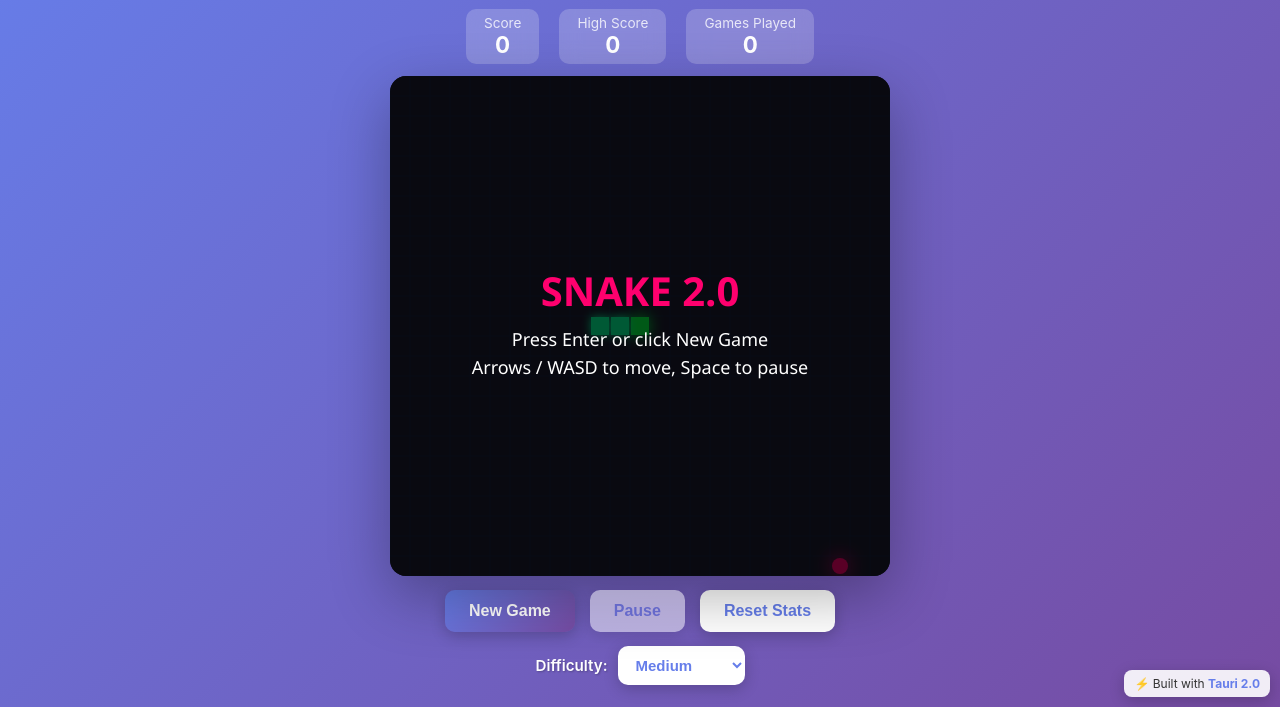
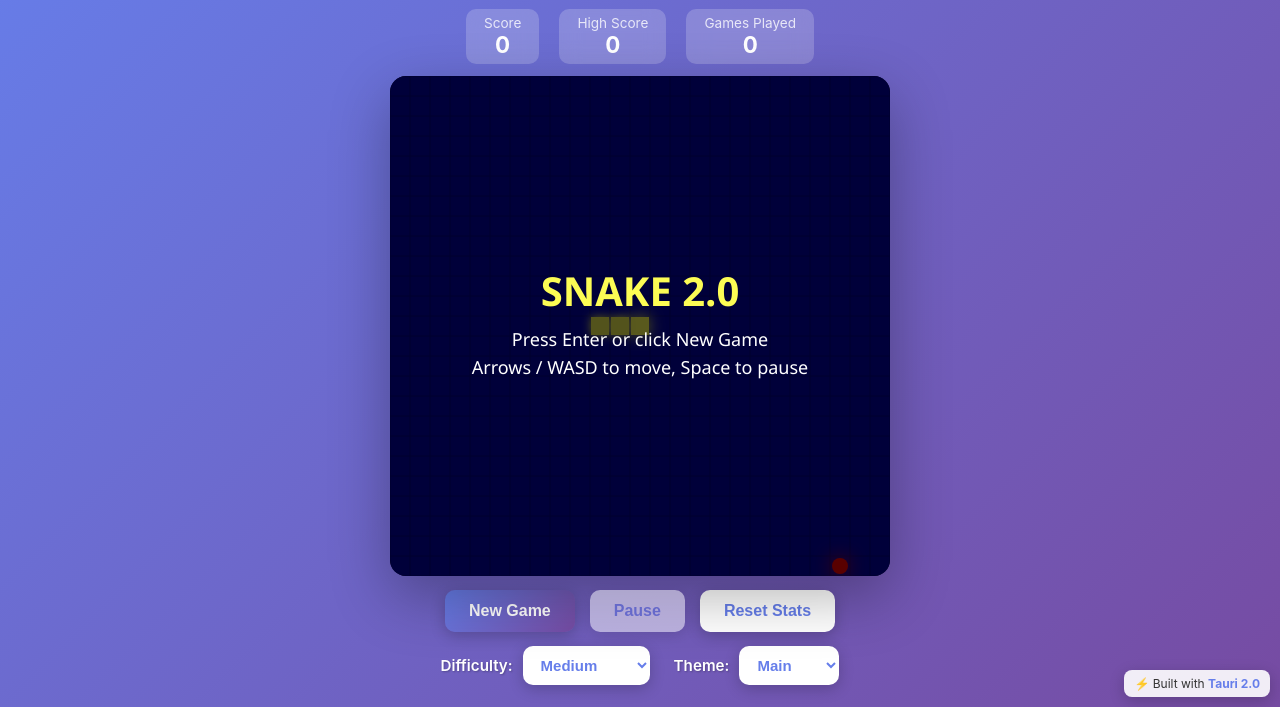
Before and after one commit to bazheng66/bazheng66-snake-tauri, a website built with Vite: page index.html in a window 1280 px wide. Shown: the part 93-800 px from the top of the page. Built offline with nearby package versions, Linux system fonts and the light colour scheme.

Commit message:
Add Canvas theme palettes from original Snake themes
Port Main, Dark, Matrix, Neon, and Golden into draw-time color
palettes, add a Theme dropdown, and persist selection via
update_settings + save_game_state (restored on startup).

```diff
--- a/index.html
+++ b/index.html
@@ -209,22 +209,29 @@
       }
 
 
-      .difficulty-control {
+      .settings-bar {
+        display: flex;
+        flex-wrap: wrap;
+        gap: 16px 24px;
+        margin-top: 14px;
+        justify-content: center;
+        align-items: center;
+      }
+
+      .settings-control {
         display: flex;
         align-items: center;
         gap: 10px;
-        margin-top: 14px;
         color: white;
-        justify-content: center;
       }
 
-      .difficulty-control label {
+      .settings-control label {
         font-weight: 600;
         font-size: 0.95em;
         text-shadow: 1px 1px 2px rgba(0,0,0,0.25);
       }
 
-      .difficulty-control select {
+      .settings-control select {
         padding: 10px 14px;
         font-size: 15px;
         font-weight: 600;
@@ -237,11 +244,11 @@
         outline: none;
       }
 
-      .difficulty-control select:hover {
+      .settings-control select:hover {
         box-shadow: 0 6px 20px rgba(0,0,0,0.3);
       }
 
-      .difficulty-control select:focus {
+      .settings-control select:focus {
         box-shadow: 0 0 0 3px rgba(255,255,255,0.45), 0 6px 20px rgba(0,0,0,0.3);
       }
 
@@ -285,7 +292,8 @@
         <button class="btn btn-secondary" id="btn-reset-stats">Reset Stats</button>
       </div>
 
-      <div class="difficulty-control">
+      <div class="settings-bar">
+        <div class="settings-control">
           <label for="select-difficulty">Difficulty:</label>
           <select id="select-difficulty" autocomplete="off">
             <option value="easy">Easy</option>
@@ -294,6 +302,17 @@
             <option value="impossible">Impossible</option>
             <option value="rush">Rush</option>
           </select>
+        </div>
+        <div class="settings-control">
+          <label for="select-theme">Theme:</label>
+          <select id="select-theme" autocomplete="off">
+            <option value="main" selected>Main</option>
+            <option value="dark">Dark</option>
+            <option value="matrix">Matrix</option>
+            <option value="neon">Neon</option>
+            <option value="golden">Golden</option>
+          </select>
+        </div>
       </div>
 
       <!-- Mobile gamepad -->
--- a/src/main.ts
+++ b/src/main.ts
@@ -38,6 +38,83 @@ function baseStepMs(difficulty: string): number {
   return DIFFICULTY_STEP_MS[normalizeDifficulty(difficulty)];
 }
 
+/** Canvas color palettes adapted from patorjk/JavaScript-Snake CSS themes. */
+interface ThemePalette {
+  background: string;
+  grid: string;
+  snakeHead: string;
+  snakeBody: string;
+  food: string;
+  overlayTitle: string;
+  overlayText: string;
+}
+
+const THEME_PALETTES: Record<string, ThemePalette> = {
+  // Main Theme by patorjk — blue field, yellow snakeblock.png, red food
+  main: {
+    background: '#0000a8',
+    grid: '#000080',
+    snakeHead: '#ffff54',
+    snakeBody: '#f0f050',
+    food: '#ff0000',
+    overlayTitle: '#fcfc54',
+    overlayText: '#ffffff',
+  },
+  // Dark Theme by KenyStev — purple field, dark teal body / white highlights
+  dark: {
+    background: '#312e44',
+    grid: '#241f33',
+    snakeHead: '#f0f0f0',
+    snakeBody: '#102020',
+    food: '#000000',
+    overlayTitle: '#938996',
+    overlayText: '#c4bbc9',
+  },
+  // Matrix Theme by Geahad Haymor — black field, green snake, red food
+  matrix: {
+    background: '#000000',
+    grid: '#003b08',
+    snakeHead: '#00ff11',
+    snakeBody: '#00a050',
+    food: '#d00000',
+    overlayTitle: '#00ff11',
+    overlayText: '#00ff11',
+  },
+  // Neon Theme by Daisy21000 — cyan field, neon-yellow body, red food
+  neon: {
+    background: '#00ffd4',
+    grid: '#00d9b5',
+    snakeHead: '#0fff00',
+    snakeBody: '#f0f000',
+    food: '#ff0000',
+    overlayTitle: '#0fff00',
+    overlayText: '#000000',
+  },
+  // Golden Theme By JosephVoboril29 — gold field / head, copper body, amber food
+  golden: {
+    background: '#b9a21d',
+    grid: '#9a8919',
+    snakeHead: '#ffe81c',
+    snakeBody: '#c4480f',
+    food: '#ffbb00',
+    overlayTitle: '#ffe81c',
+    overlayText: '#ffffff',
+  },
+};
+
+const DEFAULT_THEME = 'main';
+
+function normalizeTheme(raw: string | undefined | null): string {
+  if (raw && raw in THEME_PALETTES) return raw;
+  // Legacy save used "classic" before named themes existed.
+  if (raw === 'classic') return DEFAULT_THEME;
+  return DEFAULT_THEME;
+}
+
+function themePalette(theme: string): ThemePalette {
+  return THEME_PALETTES[normalizeTheme(theme)];
+}
+
 // Tauri backend integration
 class TauriGameManager {
   private gameStats: GameStats | null = null;
@@ -47,6 +124,9 @@ class TauriGameManager {
       this.gameStats = await invoke<GameStats>('load_game_state');
       this.gameStats.settings.difficulty = normalizeDifficulty(
         this.gameStats.settings.difficulty
+      );
+      this.gameStats.settings.theme = normalizeTheme(
+        this.gameStats.settings.theme
       );
       this.updateUI();
       console.log('✅ Game state loaded from Tauri backend:', this.gameStats);
@@ -58,7 +138,7 @@ class TauriGameManager {
         total_score: 0,
         settings: {
           sound_enabled: true,
-          theme: 'classic',
+          theme: DEFAULT_THEME,
           difficulty: DEFAULT_DIFFICULTY
         }
       };
@@ -99,6 +179,9 @@ class TauriGameManager {
       this.gameStats.settings.difficulty = normalizeDifficulty(
         this.gameStats.settings.difficulty
       );
+      this.gameStats.settings.theme = normalizeTheme(
+        this.gameStats.settings.theme
+      );
       this.updateUI();
     } catch (error) {
       console.error('Failed to reset stats:', error);
@@ -112,12 +195,12 @@ class TauriGameManager {
   getSettings(): GameSettings {
     return {
       sound_enabled: this.gameStats?.settings.sound_enabled ?? true,
-      theme: this.gameStats?.settings.theme ?? 'classic',
+      theme: this.getTheme(),
       difficulty: this.getDifficulty()
     };
   }
 
-  /** Persist difficulty (and current sound/theme) via update_settings + save_game_state. */
+  /** Persist difficulty (keeping sound/theme) via update_settings + save_game_state. */
   async setDifficulty(difficulty: string): Promise<string> {
     const next = normalizeDifficulty(difficulty);
     const settings: GameSettings = {
@@ -136,16 +219,41 @@ class TauriGameManager {
     return next;
   }
 
+  getTheme(): string {
+    return normalizeTheme(this.gameStats?.settings.theme);
+  }
+
+  /** Persist theme (keeping sound/difficulty) via update_settings + save_game_state. */
+  async setTheme(theme: string): Promise<string> {
+    const next = normalizeTheme(theme);
+    const settings: GameSettings = {
+      ...this.getSettings(),
+      theme: next
+    };
+    try {
+      await invoke('update_settings', { settings });
+      await invoke('save_game_state');
+      if (this.gameStats) {
+        this.gameStats.settings = settings;
+      }
+    } catch (error) {
+      console.error('Failed to save theme:', error);
+    }
+    return next;
+  }
+
   updateUI() {
     if (!this.gameStats) return;
 
     const highScoreEl = document.getElementById('high-score');
     const gamesPlayedEl = document.getElementById('games-played');
     const difficultyEl = document.getElementById('select-difficulty') as HTMLSelectElement | null;
+    const themeEl = document.getElementById('select-theme') as HTMLSelectElement | null;
 
     if (highScoreEl) highScoreEl.textContent = this.gameStats.high_score.toString();
     if (gamesPlayedEl) gamesPlayedEl.textContent = this.gameStats.games_played.toString();
     if (difficultyEl) difficultyEl.value = this.getDifficulty();
+    if (themeEl) themeEl.value = this.getTheme();
   }
 
   showNotification(title: string, score: number) {
@@ -192,6 +300,8 @@ class SnakeGame {
   private turnQueue: Point[] = [];
   private score = 0;
   private difficulty = DEFAULT_DIFFICULTY;
+  private theme = DEFAULT_THEME;
+  private palette = themePalette(DEFAULT_THEME);
   private stepMs = baseStepMs(DEFAULT_DIFFICULTY);
   private status: GameStatus = 'idle';
   private won = false;
@@ -226,6 +336,16 @@ class SnakeGame {
 
   getDifficulty() {
     return this.difficulty;
+  }
+
+  setTheme(theme: string) {
+    this.theme = normalizeTheme(theme);
+    this.palette = themePalette(this.theme);
+    this.draw();
+  }
+
+  getTheme() {
+    return this.theme;
   }
 
   newGame() {
@@ -393,14 +513,14 @@ class SnakeGame {
   }
 
   private draw() {
-    const { ctx } = this;
+    const { ctx, palette } = this;
     const size = this.gridSize * this.tileCount;
 
-    ctx.fillStyle = '#1a1a2e';
+    ctx.fillStyle = palette.background;
     ctx.fillRect(0, 0, size, size);
 
     // Grid, batched into a single path
-    ctx.strokeStyle = '#16213e';
+    ctx.strokeStyle = palette.grid;
     ctx.beginPath();
     for (let i = 0; i <= this.tileCount; i++) {
       ctx.moveTo(i * this.gridSize, 0);
@@ -412,7 +532,7 @@ class SnakeGame {
 
     // Snake
     this.snake.forEach((segment, index) => {
-      const color = index === 0 ? '#00ff41' : '#0f9';
+      const color = index === 0 ? palette.snakeHead : palette.snakeBody;
       ctx.fillStyle = color;
       ctx.shadowColor = color;
       ctx.shadowBlur = index === 0 ? 15 : 10;
@@ -426,8 +546,8 @@ class SnakeGame {
 
     // Food
     ctx.shadowBlur = 20;
-    ctx.shadowColor = '#ff006e';
-    ctx.fillStyle = '#ff006e';
+    ctx.shadowColor = palette.food;
+    ctx.fillStyle = palette.food;
     ctx.beginPath();
     ctx.arc(
       this.food.x * this.gridSize + this.gridSize / 2,
@@ -453,7 +573,7 @@ class SnakeGame {
   }
 
   private drawOverlay(title: string, ...lines: string[]) {
-    const { ctx } = this;
+    const { ctx, palette } = this;
     const size = this.gridSize * this.tileCount;
     const center = size / 2;
 
@@ -461,11 +581,11 @@ class SnakeGame {
     ctx.fillRect(0, 0, size, size);
 
     ctx.textAlign = 'center';
-    ctx.fillStyle = '#ff006e';
+    ctx.fillStyle = palette.overlayTitle;
     ctx.font = 'bold 40px "Segoe UI", sans-serif';
     ctx.fillText(title, center, center - 20);
 
-    ctx.fillStyle = '#ffffff';
+    ctx.fillStyle = palette.overlayText;
     ctx.font = '18px "Segoe UI", sans-serif';
     lines.forEach((line, i) => ctx.fillText(line, center, center + 20 + i * 28));
   }
@@ -479,6 +599,7 @@ async function initApp() {
   const btnPause = document.getElementById('btn-pause') as HTMLButtonElement | null;
   const btnResetStats = document.getElementById('btn-reset-stats');
   const selectDifficulty = document.getElementById('select-difficulty') as HTMLSelectElement | null;
+  const selectTheme = document.getElementById('select-theme') as HTMLSelectElement | null;
 
   const game = new SnakeGame('game-area', (status) => {
     if (!btnPause) return;
@@ -486,15 +607,25 @@ async function initApp() {
     btnPause.disabled = status !== 'running' && status !== 'paused';
   });
 
-  // Restore difficulty from disk and sync the dropdown + game speed
+  // Restore difficulty + theme from disk and sync dropdowns / drawing
   const savedDifficulty = tauriManager.getDifficulty();
   game.setDifficulty(savedDifficulty);
   if (selectDifficulty) selectDifficulty.value = savedDifficulty;
+
+  const savedTheme = tauriManager.getTheme();
+  game.setTheme(savedTheme);
+  if (selectTheme) selectTheme.value = savedTheme;
 
   selectDifficulty?.addEventListener('change', async () => {
     const next = await tauriManager.setDifficulty(selectDifficulty.value);
     game.setDifficulty(next);
     selectDifficulty.blur();
+  });
+
+  selectTheme?.addEventListener('change', async () => {
+    const next = await tauriManager.setTheme(selectTheme.value);
+    game.setTheme(next);
+    selectTheme.blur();
   });
 
   // Blur after clicking so Space/Enter go to the game instead of re-clicking the button
@@ -515,6 +646,9 @@ async function initApp() {
       const difficulty = tauriManager.getDifficulty();
       game.setDifficulty(difficulty);
       if (selectDifficulty) selectDifficulty.value = difficulty;
+      const theme = tauriManager.getTheme();
+      game.setTheme(theme);
+      if (selectTheme) selectTheme.value = theme;
     }
   });
 
```
Also changed, not shown: 1 other file. Lines whose indentation alone changed are shown as unchanged.
